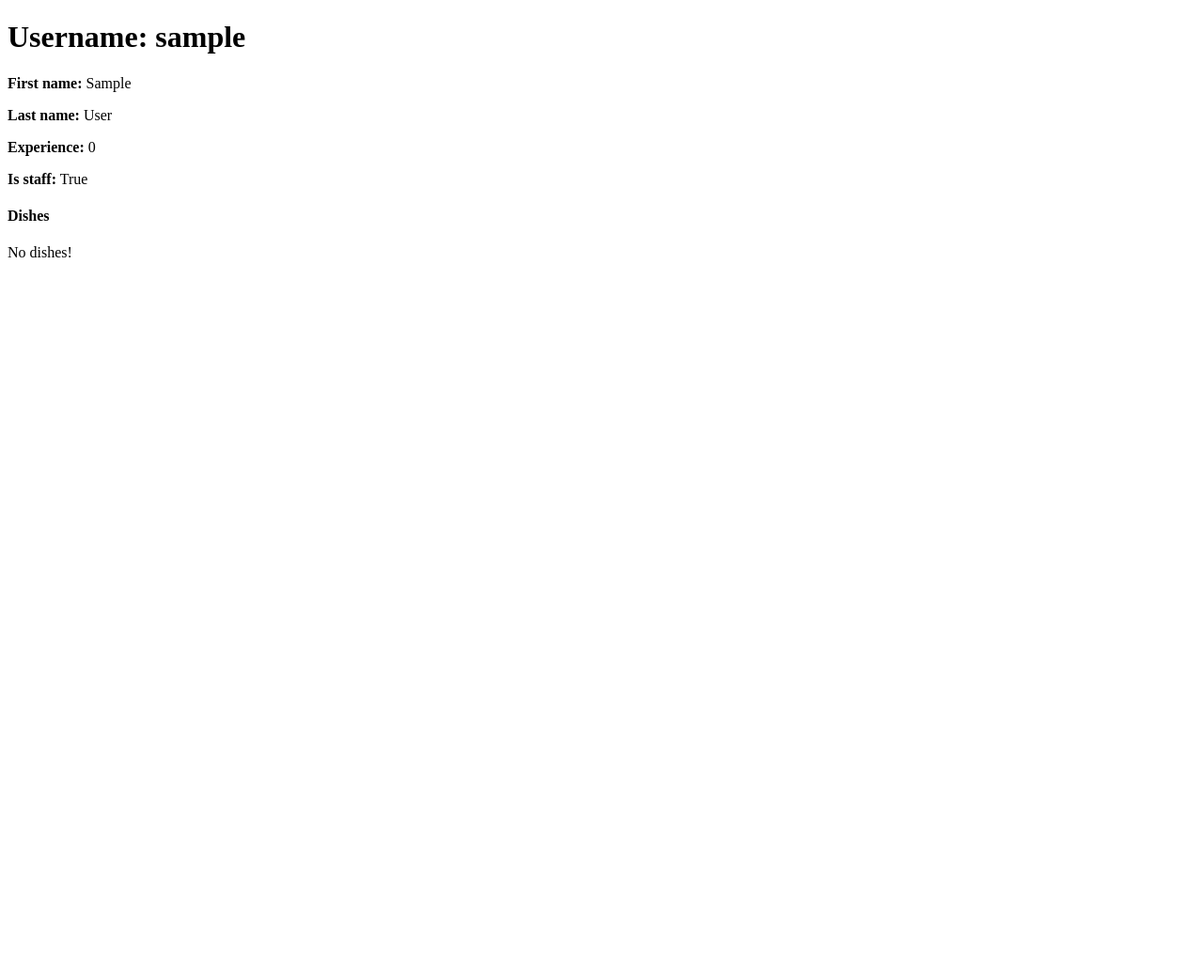
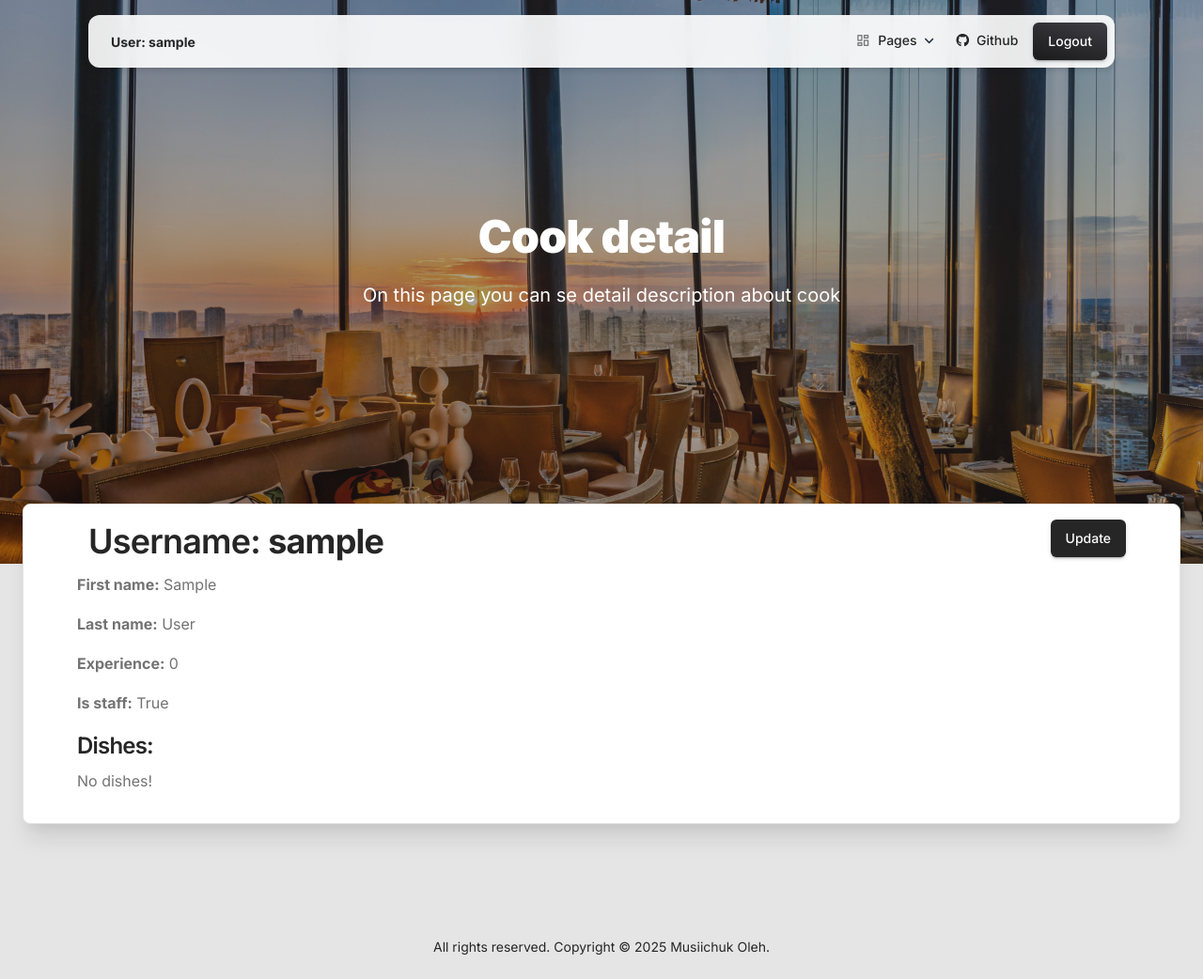
Before and after one commit to oleg-gj/Service-for-the-restaurant-kitchen, a Django app: page /cooks/1/ in a window 1280 px wide. Shown: the whole page at 94% size. Before the commit the page ends 274 px from the top, so only its background shows below. Run offline with Django 5.2, Linux system fonts and the light colour scheme; the visitor is signed in with stand-in values (Sample User, id 1); data comes from the database, SQL or seed files in the repository; data that the repository does not hold is empty; some libraries are stand-ins or nearby versions.

Commit message:
Improved template view, append new style, add Update button

```diff
--- a/templates/kitchen/cook_detail.html
+++ b/templates/kitchen/cook_detail.html
@@ -1,13 +1,20 @@
-<!DOCTYPE html>
-<html lang="en">
-<head>
-  <meta charset="UTF-8">
-  <title>Cook Detail</title>
-</head>
-<body>
-<h1>
-  Username: {{ cook.username }}
-</h1>
+{% extends "base.html" %}
+
+{% block page_description %}
+  <h1 class="text-white font-weight-black pt-3 mt-n5">Cook detail</h1>
+  <p class="lead text-white mt-3">On this page you can se detail description about cook</p>
+{% endblock %}
+
+{% block content %}
+  <div class="ms-auto row">
+    <div class="ms-auto text-start col">
+      <h2>Username: <strong>{{ cook.username }}</strong></h2>
+    </div>
+    <div class="text-end col">
+      <a class="btn btn-dark"
+         href="{% url 'kitchen:cook-update' pk=cook.id %}">Update</a>
+    </div>
+  </div>
 
   <p><strong>First name:</strong> {{ cook.first_name }}</p>
   <p><strong>Last name:</strong> {{ cook.last_name }}</p>
@@ -15,8 +22,7 @@
   <p><strong>Is staff:</strong> {{ cook.is_staff }}</p>
 
   <div>
-  <h4>Dishes</h4>
-
+    <h4>Dishes: </h4>
     {% for dish in cook.dishes.all %}
       <hr>
       <p><strong>Name:</strong> {{ dish.name }}</p>
@@ -27,6 +33,4 @@
       <p>No dishes!</p>
     {% endfor %}
   </div>
-
-</body>
-</html>
+{% endblock %}
```
Lines whose indentation alone changed are shown as unchanged.
